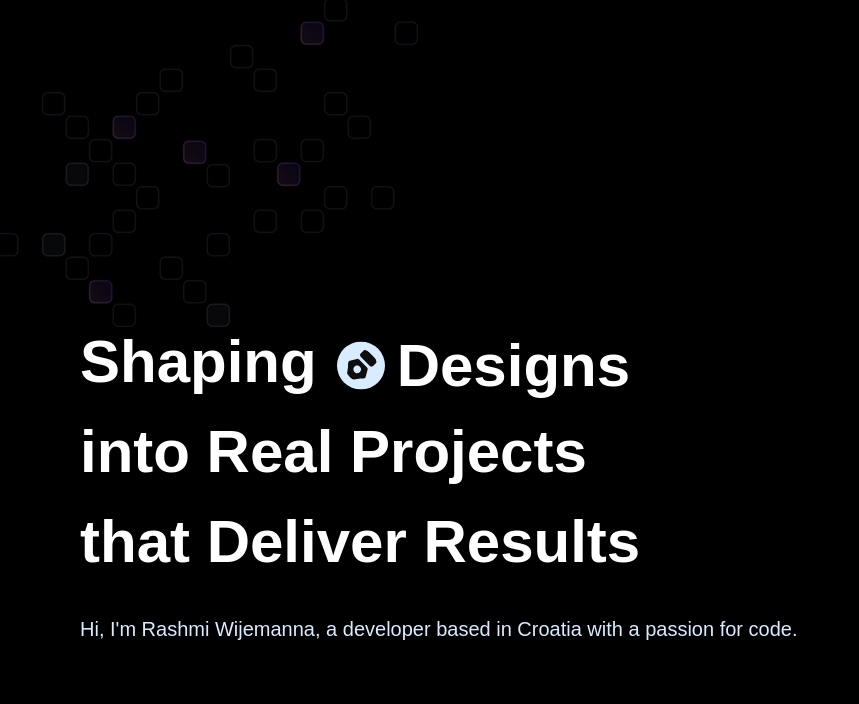
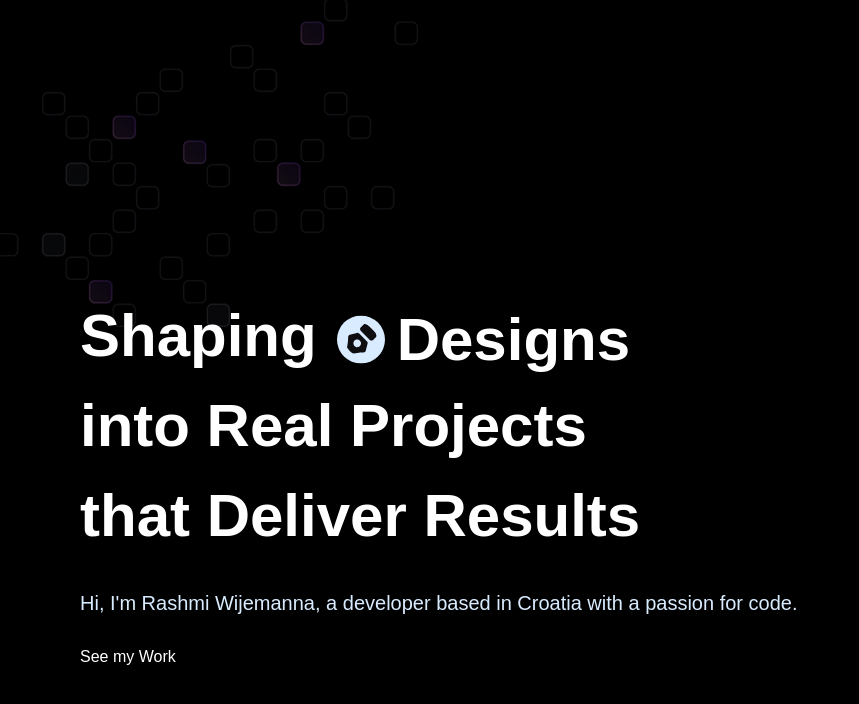
Before and after one commit to rashmiwijemanna/my_portfolio, a React (Vite) app: page / in a window 1280 px wide. Shown: the top 704 px of the page, without its empty margins (0-859 px from the left). Built offline with nearby package versions, Linux system fonts and the light colour scheme; a web font is replaced by a local one.

Commit message:
add a Button.jsx file in components folder and make a btn

```diff
--- /dev/null
+++ b/src/components/Button.jsx
@@ -0,0 +1,16 @@
+import React from 'react'
+
+const Button = () => {
+  return (
+    <a className='cta-wrapper'>
+        <div className='cta-group group' >
+            <div className='bg-circle'/>
+            <p className='text'>See my Work</p>
+
+        </div>
+
+    </a>
+  )
+}
+
+export default Button
--- a/src/sections/Hero.jsx
+++ b/src/sections/Hero.jsx
@@ -1,5 +1,6 @@
 import React from 'react'
 import { words } from '../constants'
+import Button from '../components/Button'
 
 
 
@@ -37,6 +38,7 @@
                     <p className='text-white-50 md:text-xl relative z-10 pointer-events-none'>
                         Hi, I'm Rashmi Wijemanna, a developer based in Croatia with a passion for code.
                     </p>
+                    <Button/>
                 </div>
             </header>
         </div>
```
